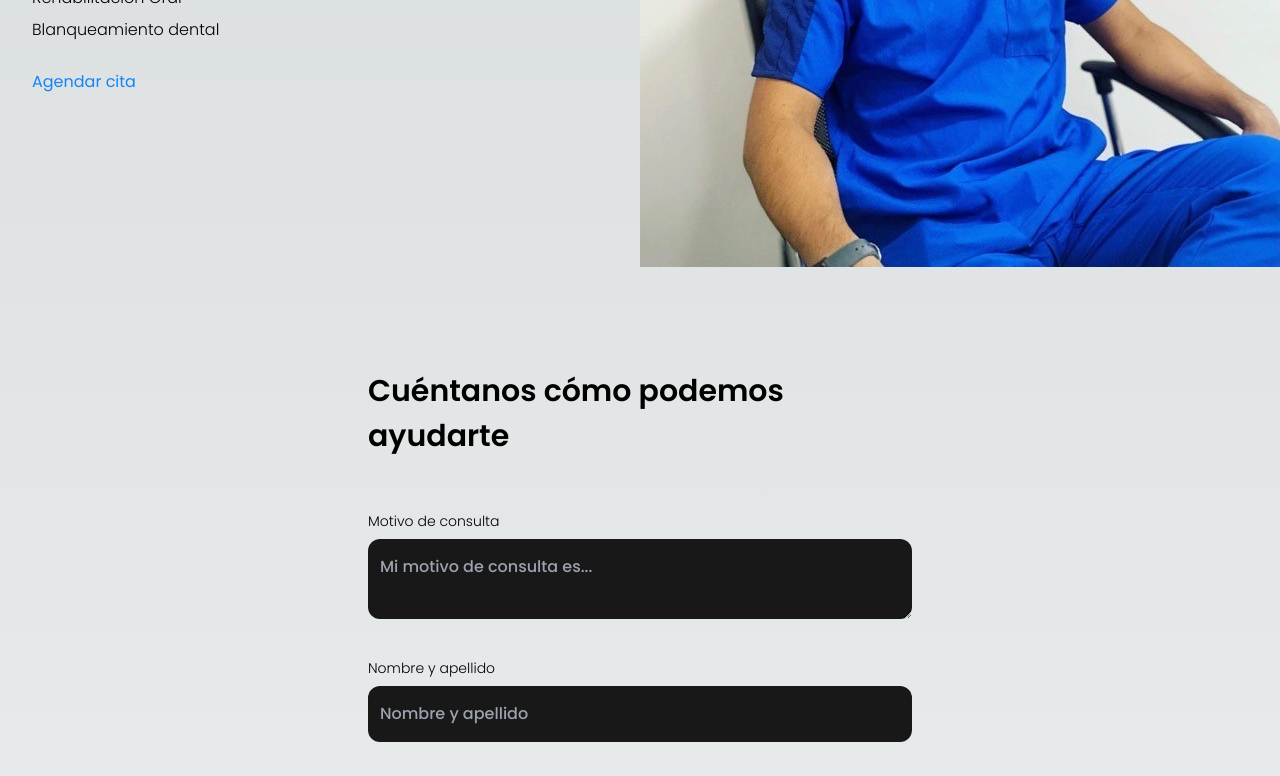
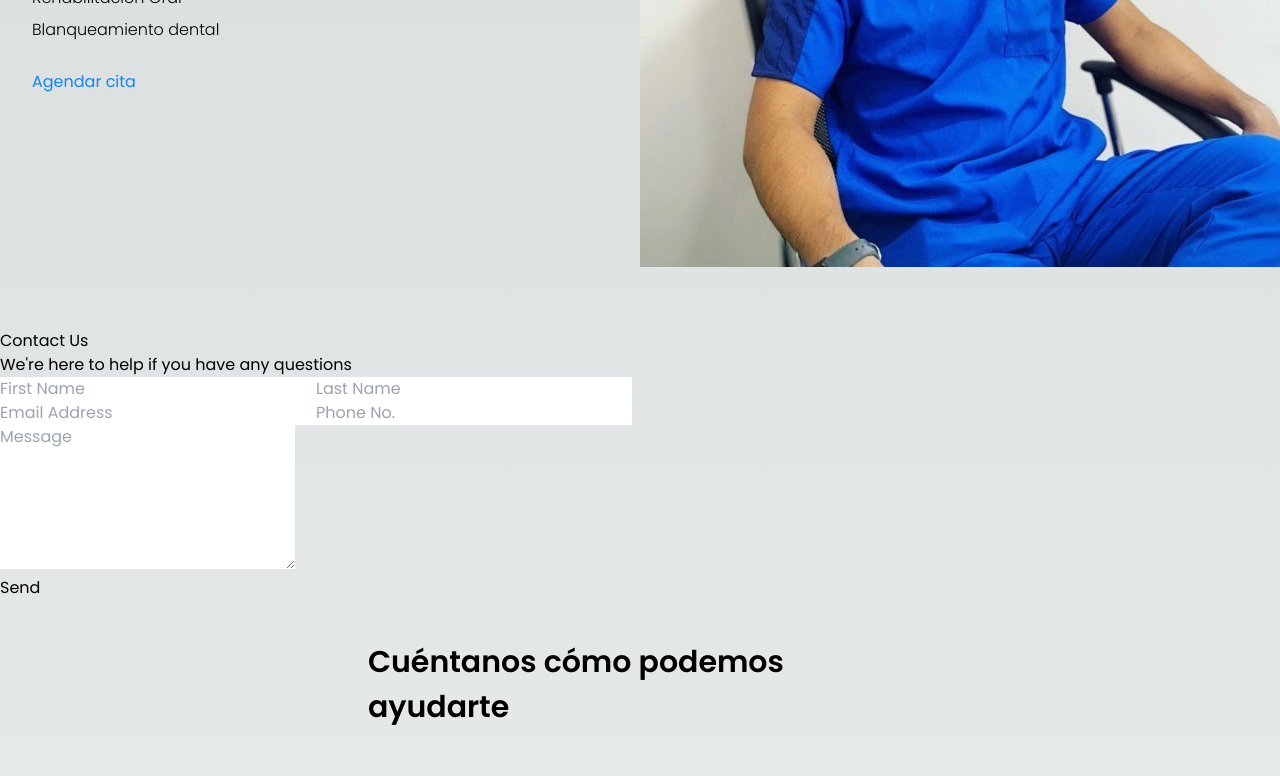
Before and after one commit to digpolo/dr-hernan, a Next.js app: page / in a window 1280 px wide. Shown: the part 471-1247 px from the top of the page. Built offline with nearby package versions, Linux system fonts and the light colour scheme; no server answers.

Commit message:
CU-85zu3nuht - form3

```diff
--- a/package.json
+++ b/package.json
@@ -2,6 +2,7 @@
   "name": "dr-hernan",
   "version": "0.1.0",
   "private": true,
+  "proxy": "http://localhost:3001",
   "scripts": {
     "dev": "next dev",
     "build": "next build",
@@ -10,7 +11,12 @@
   },
   "dependencies": {
     "@material-tailwind/react": "^2.1.2",
+    "cors": "^2.8.5",
+    "dotenv": "^16.3.1",
+    "express": "^4.18.2",
     "next": "13.5.4",
+    "nodemailer": "^6.9.6",
+    "path": "^0.12.7",
     "react": "^18",
     "react-dom": "^18",
     "react-icons": "^4.11.0"
--- a/src/app/page.tsx
+++ b/src/app/page.tsx
@@ -1,14 +1,21 @@
+'use client'
+import React, { useEffect } from 'react'
 import Footer from '@/components/footer'
 import Form from '@/components/form/form'
 import Header from '@/components/header'
-import NavBar from '@/components/nav-bar'
 import Slider from '@/components/slider/slider'
-import Image from 'next/image'
+import ContactForm from '@/components/ContactForm'
 
 export default function Home() {
+  React.useEffect(() => {
+    fetch("/api")
+      .then((res) => res.json())
+      .then((data) => {console.log(data)});
+  }, [])
   return (
   <div>
     <Header/>
+    <ContactForm />
     <Form/>
     <Slider/>
     <Footer/>
--- /dev/null
+++ b/src/components/ContactForm.tsx
@@ -0,0 +1,107 @@
+import React, { useState, FormEvent } from "react";
+
+interface FormDetails {
+  firstName: string;
+  lastName: string;
+  email: string;
+  phone: string;
+  message: string;
+}
+
+const ContactForm: React.FC = () => {
+  const formInitialDetails: FormDetails = {
+    firstName: "",
+    lastName: "",
+    email: "",
+    phone: "",
+    message: "",
+  };
+  const [formDetails, setFormDetails] = useState<FormDetails>(formInitialDetails);
+  const [buttonText, setButtonText] = useState<string>("Send");
+  const [status, setStatus] = useState<{ success?: boolean; message?: string }>({});
+
+  const onFormUpdate = (category: keyof FormDetails, value: string) => {
+    setFormDetails({
+      ...formDetails,
+      [category]: value,
+    });
+  };
+
+  const handleSubmit = async (e: FormEvent) => {
+    e.preventDefault();
+    setButtonText("Sending...");
+    let response = await fetch("/api/contact", {
+      method: "POST",
+      headers: {
+        "Content-Type": "application/json;charset=utf-8",
+      },
+      body: JSON.stringify(formDetails),
+    });
+    setButtonText("Send");
+    let result = await response.json();
+    setFormDetails(formInitialDetails);
+    if (result.code === 200) {
+      setStatus({ success: true, message: "Message sent successfully" });
+    } else {
+      setStatus({
+        success: false,
+        message: "Something went wrong, please try again later.",
+      });
+    }
+  };
+
+  return (
+    <div className="form-container">
+      <h1>Contact Us</h1>
+      <p>We're here to help if you have any questions</p>
+      <form className="form-inner" onSubmit={handleSubmit}>
+        <div className="row">
+          <input
+            type="text"
+            value={formDetails.firstName}
+            placeholder="First Name"
+            onChange={(e) => onFormUpdate("firstName", e.target.value)}
+          />
+          <input
+            type="text"
+            value={formDetails.lastName}
+            placeholder="Last Name"
+            onChange={(e) => onFormUpdate("lastName", e.target.value)}
+          />
+        </div>
+        <div className="row">
+          <input
+            type="email"
+            value={formDetails.email}
+            placeholder="Email Address"
+            onChange={(e) => onFormUpdate("email", e.target.value)}
+          />
+          <input
+            type="tel"
+            value={formDetails.phone}
+            placeholder="Phone No."
+            onChange={(e) => onFormUpdate("phone", e.target.value)}
+          />
+        </div>
+        <div className="row">
+          <textarea
+            rows={6}
+            value={formDetails.message}
+            placeholder="Message"
+            onChange={(e) => onFormUpdate("message", e.target.value)}
+          ></textarea>
+        </div>
+        <button type="submit">{buttonText}</button>
+        {status.message && (
+          <div className="row">
+            <p className={status.success === false ? "danger" : "success"}>
+              {status.message}
+            </p>
+          </div>
+        )}
+      </form>
+    </div>
+  );
+};
+
+export default ContactForm;
```
Also changed, not shown: 2 other files (tests, documents, lock files or other folders).
